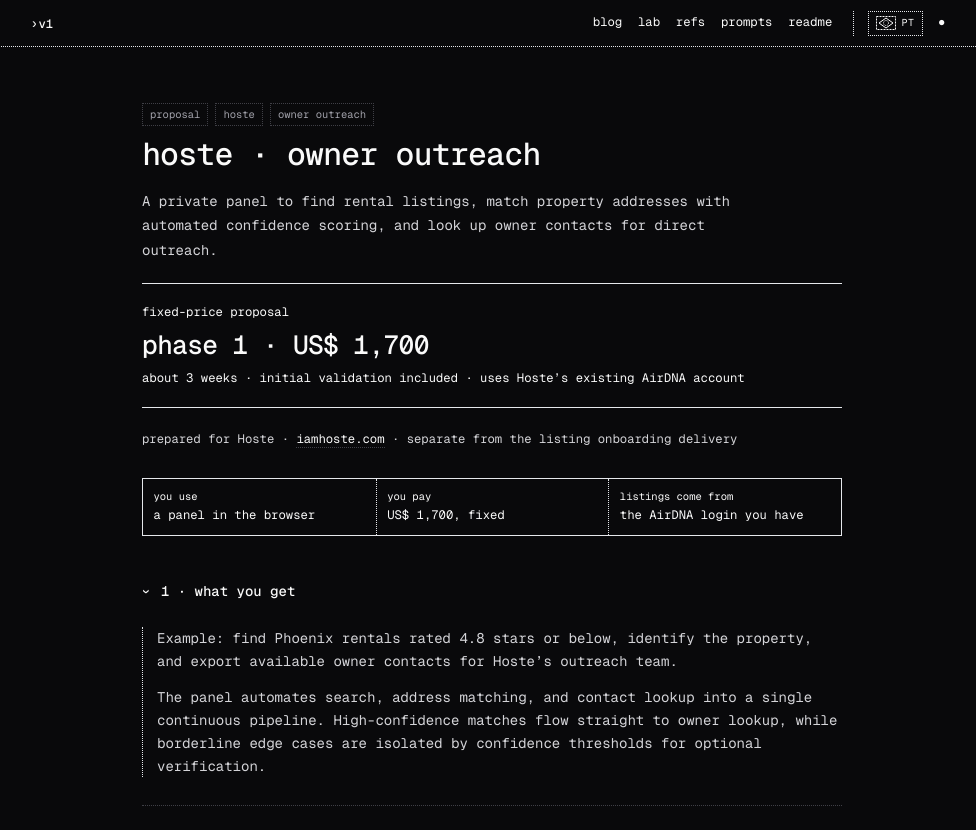
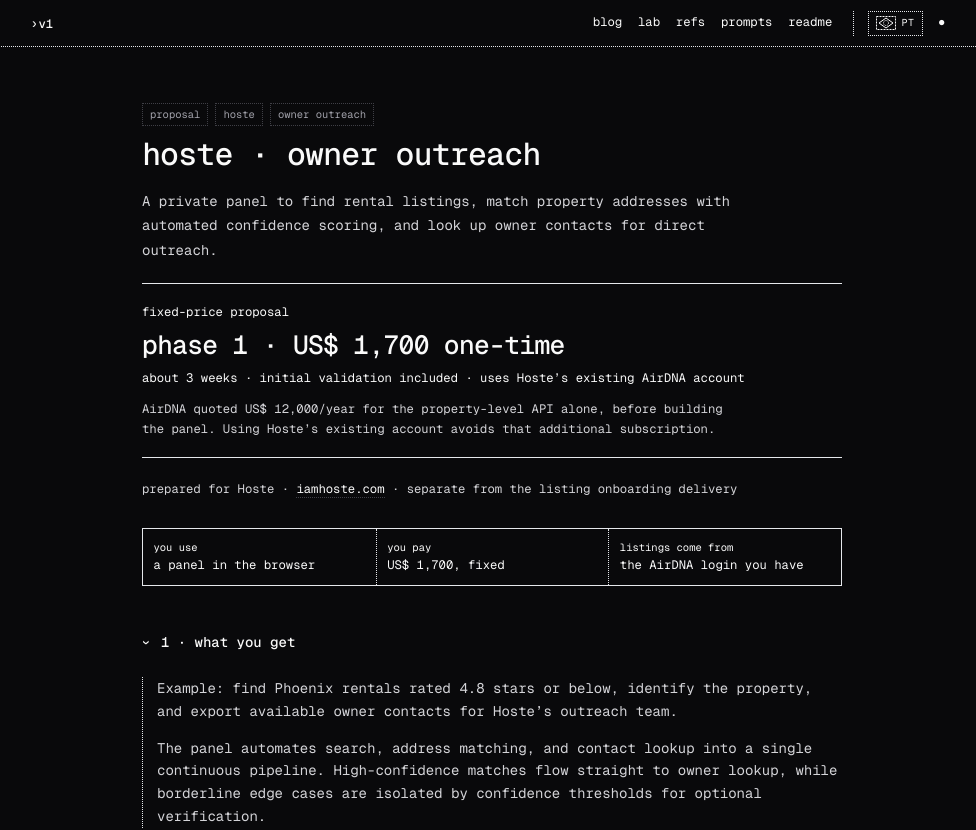
Before and after one commit to v1nometrics/v1dev, a Next.js app in the folder frontend/: page /en/outreach in a window 1280 px wide. Shown: the top 830 px of the page, without its empty margins (148-1124 px from the left). Built offline with nearby package versions, Linux system fonts and the light colour scheme; no server answers.

Commit message:
Clarify upfront proposal value against AirDNA API quote

```diff
--- a/frontend/src/components/outreach/outreach-copy.ts
+++ b/frontend/src/components/outreach/outreach-copy.ts
@@ -5,6 +5,7 @@ export type OutreachCopy = {
   recommendLabel: string;
   price: string;
   recommendRest: string;
+  priceAnchor: string;
   prepared: string;
   separate: string;
   facts: { label: string; value: string }[];
@@ -60,8 +61,9 @@ export const outreachCopy: Record<"en" | "pt-BR", OutreachCopy> = {
     title: "hoste · owner outreach",
     lede: "A private panel to find rental listings, match property addresses with automated confidence scoring, and look up owner contacts for direct outreach.",
     recommendLabel: "fixed-price proposal",
-    price: "phase 1 · US$ 1,700",
+    price: "phase 1 · US$ 1,700 one-time",
     recommendRest: "about 3 weeks · initial validation included · uses Hoste’s existing AirDNA account",
+    priceAnchor: "AirDNA quoted US$ 12,000/year for the property-level API alone, before building the panel. Using Hoste’s existing account avoids that additional subscription.",
     prepared: "prepared for Hoste",
     separate: "separate from the listing onboarding delivery",
     facts: [
@@ -184,8 +186,9 @@ export const outreachCopy: Record<"en" | "pt-BR", OutreachCopy> = {
     title: "hoste · prospecção de donos",
     lede: "Um painel privado para buscar anúncios, identificar endereços de imóveis com validação automatizada e consultar contatos de proprietários para prospecção direta.",
     recommendLabel: "proposta de preço fechado",
-    price: "fase 1 · US$ 1.700",
+    price: "fase 1 · US$ 1.700, uma única vez",
     recommendRest: "cerca de 3 semanas · validação inicial incluída · usa a conta AirDNA da Hoste",
+    priceAnchor: "A AirDNA cotou US$ 12.000/ano só pela API de imóveis, além da construção do painel. Usar a conta que a Hoste já tem evita essa assinatura adicional.",
     prepared: "preparado para a Hoste",
     separate: "separado da entrega de onboarding de anúncios",
     facts: [
--- a/frontend/src/components/outreach/outreach-proposal.tsx
+++ b/frontend/src/components/outreach/outreach-proposal.tsx
@@ -118,6 +118,7 @@ export function OutreachProposal() {
           {copy.recommendLabel}
           <span className="block my-2 text-2xl font-medium tracking-tight text-fg-primary sm:text-3xl">{copy.price}</span>
           {copy.recommendRest}
+          <p className="mt-3 max-w-2xl text-fg-secondary">{copy.priceAnchor}</p>
         </div>
         <p className="mt-3 text-sm leading-6 text-fg-muted">
           {copy.prepared}
```
